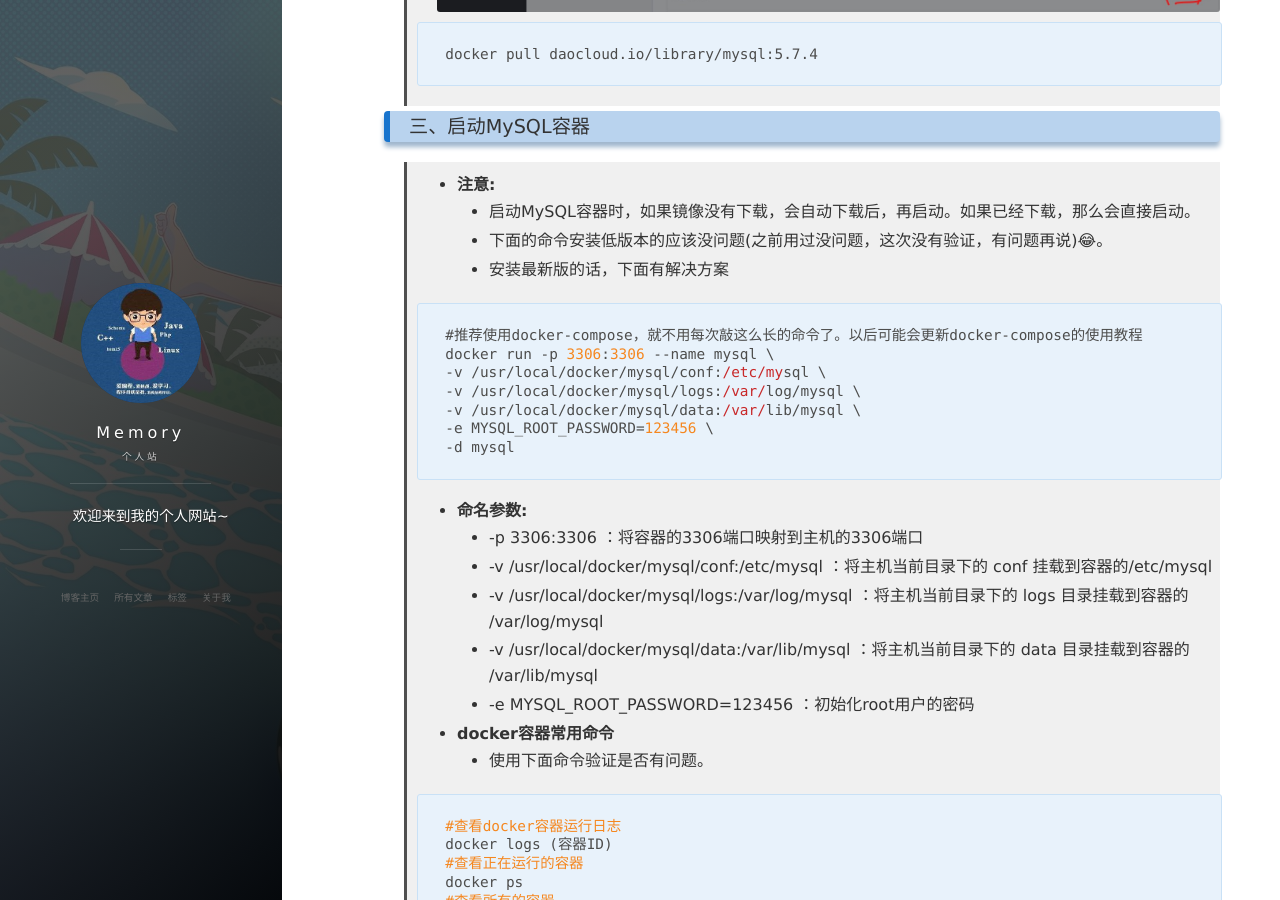
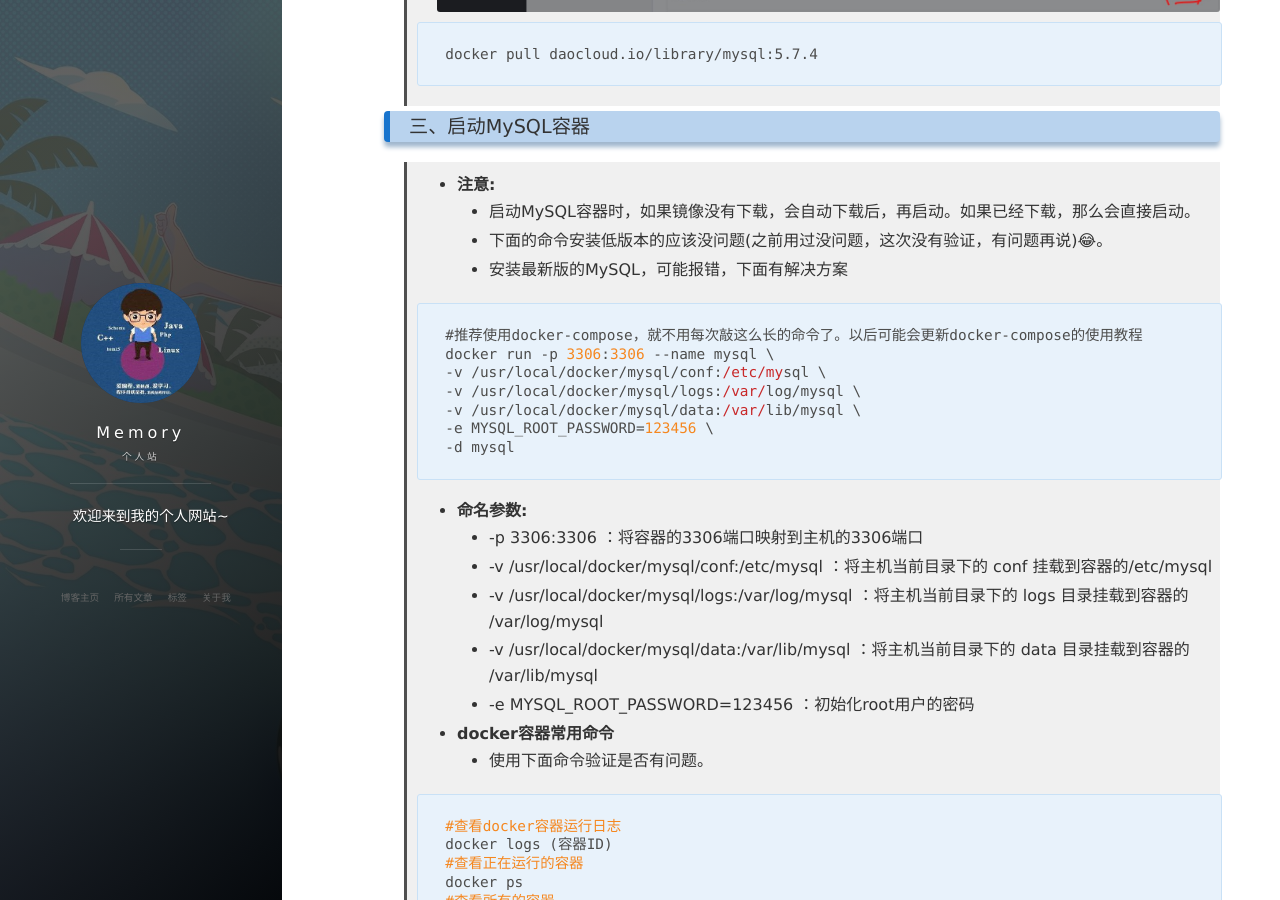
Before and after one commit to dhshenc/dhshenc.github.io, a Jekyll site: the page built from _posts/Docker/2020-03-31-Docker安装Mysql.md, in a window 1280 px wide and 900 px high, scrolled down 959 px. Built offline with Jekyll 4.4.1, drawn with Linux system fonts in a browser that asks for light colours; nearby versions of some CDN libraries; comment, search, counter and statistics services are not loaded.

Commit message:
修改docker安装mysql文章

````diff
--- a/_posts/Docker/2020-03-31-Docker安装Mysql.md
+++ b/_posts/Docker/2020-03-31-Docker安装Mysql.md
@@ -38,7 +38,7 @@ tag: Docker
 > * **注意:**
 >   - 启动MySQL容器时，如果镜像没有下载，会自动下载后，再启动。如果已经下载，那么会直接启动。
 >   - 下面的命令安装低版本的应该没问题(之前用过没问题，这次没有验证，有问题再说)😂。
->   - 安装最新版的话，下面有解决方案
+>   - 安装最新版的MySQL，可能报错，下面有解决方案
 >
 >```shell
 > #推荐使用docker-compose，就不用每次敲这么长的命令了。以后可能会更新docker-compose的使用教程
````
